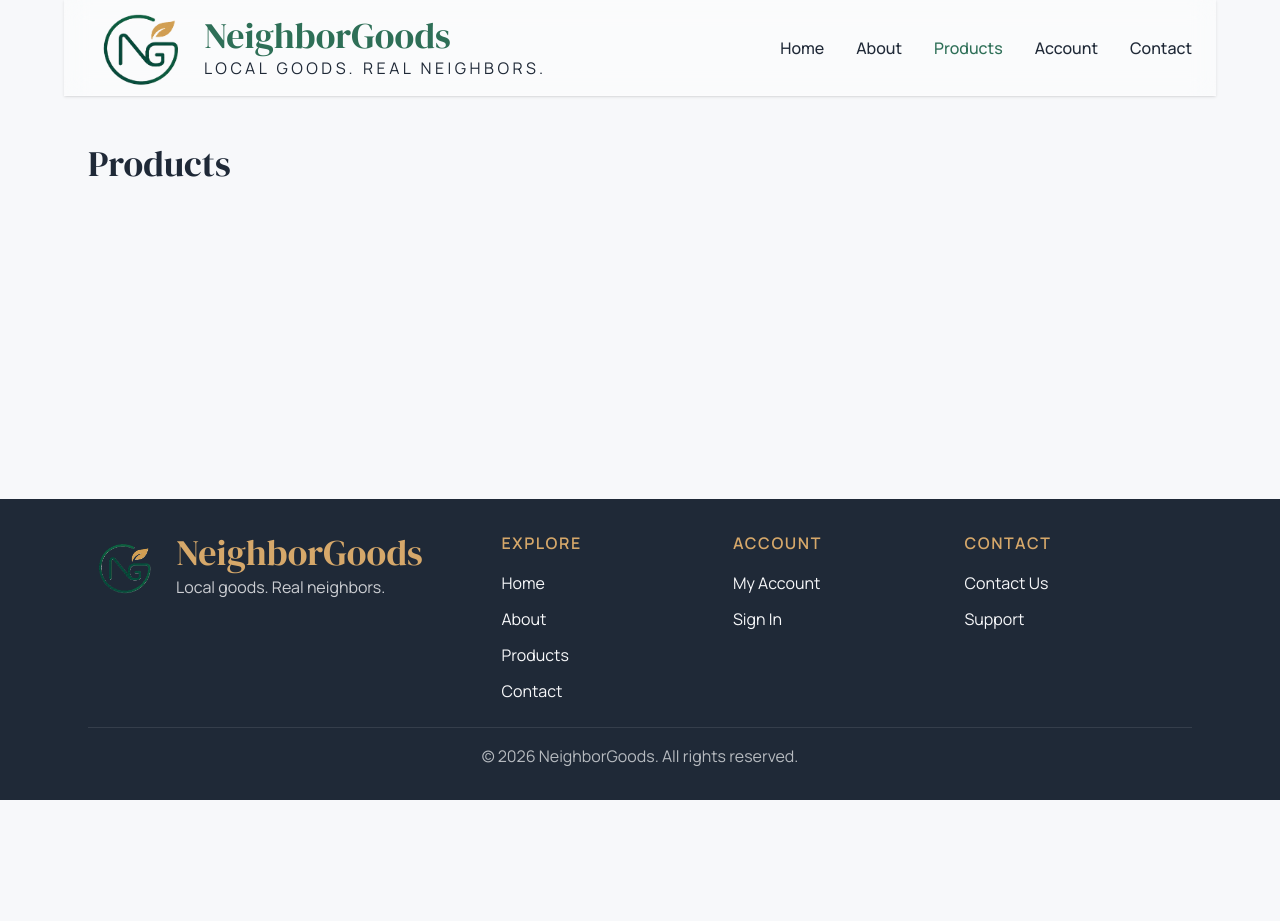
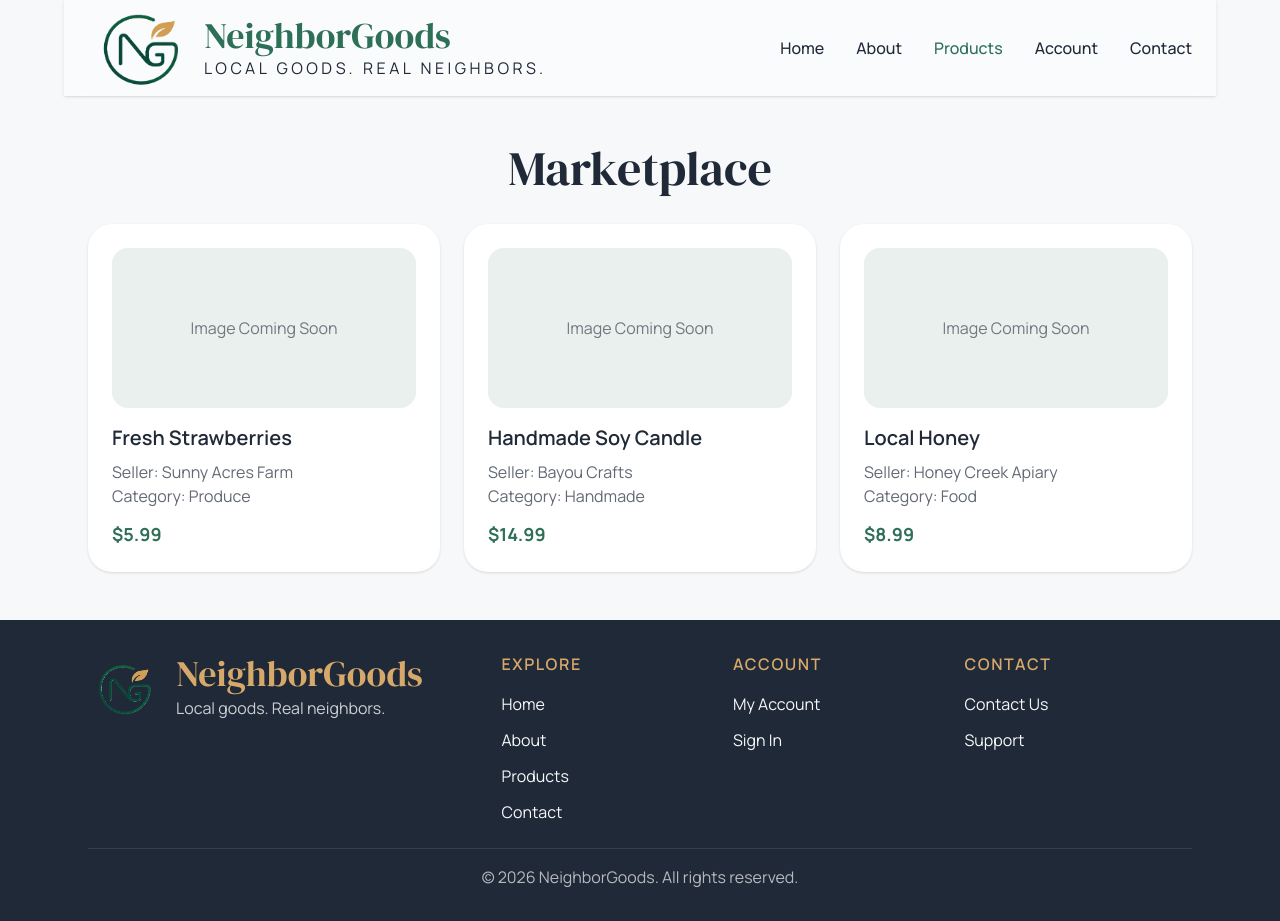
Before and after one commit to Euni-B/pivot-capstone, a React (Vite) app: page /products in a window 1280 px wide. Before the commit the page ends 800 px from the top, so only its background shows below. Built offline with nearby package versions, Linux system fonts and the light colour scheme; data requests are answered from the project's data file.

Commit message:
products DB + component

```diff
--- /dev/null
+++ b/db.json
@@ -0,0 +1,45 @@
+{
+  "products": [
+    {
+      "id": 1,
+      "name": "Fresh Strawberries",
+      "price": 5.99,
+      "seller": "Sunny Acres Farm",
+      "category": "Produce",
+      "image": "placeholder.jpg"
+    },
+    {
+      "id": 2,
+      "name": "Handmade Soy Candle",
+      "price": 14.99,
+      "seller": "Bayou Crafts",
+      "category": "Handmade",
+      "image": "placeholder.jpg"
+    },
+    {
+      "id": 3,
+      "name": "Local Honey",
+      "price": 8.99,
+      "seller": "Honey Creek Apiary",
+      "category": "Food",
+      "image": "placeholder.jpg"
+    }
+  ],
+
+  "reviews": [
+    {
+      "id": 1,
+      "customer": "Sarah M.",
+      "rating": 5,
+      "review": "I found fresh produce and handmade goods from sellers right in my community."
+    },
+    {
+      "id": 2,
+      "customer": "James R.",
+      "rating": 5,
+      "review": "NeighborGoods made it easy to support local businesses."
+    }
+  ],
+
+  "users": []
+}
--- a/package.json
+++ b/package.json
@@ -12,6 +12,7 @@
   "dependencies": {
     "@tailwindcss/vite": "^4.3.0",
     "aos": "^2.3.4",
+    "json-server": "^1.0.0-beta.15",
     "react": "^19.2.6",
     "react-dom": "^19.2.6",
     "react-icons": "^5.6.0",
--- /dev/null
+++ b/src/components/ProductCard.tsx
@@ -0,0 +1,49 @@
+// This describes what one product looks like
+interface Product {
+  id: number;
+  name: string;
+  price: number;
+  seller: string;
+  category: string;
+  image: string;
+}
+
+// This describes what ProductCard needs to receive
+interface ProductCardProps {
+  product: Product;
+}
+
+function ProductCard({ product }: ProductCardProps) {
+  return (
+    <div className="rounded-3xl bg-white p-6 shadow-sm transition hover:-translate-y-1 hover:shadow-md">
+      {/* Product image placeholder */}
+      <div className="flex h-40 items-center justify-center rounded-2xl bg-primary-green/10">
+        <p className="font-body text-base text-primary-dark/60">
+          Image Coming Soon
+        </p>
+      </div>
+
+      {/* Product name */}
+      <h2 className="mt-4 font-body text-xl font-semibold text-primary-dark">
+        {product.name}
+      </h2>
+
+      {/* Seller name */}
+      <p className="mt-2 font-body text-base text-primary-dark/70">
+        Seller: {product.seller}
+      </p>
+
+      {/* Product category */}
+      <p className="font-body text-base text-primary-dark/70">
+        Category: {product.category}
+      </p>
+
+      {/* Product price */}
+      <p className="mt-3 font-body text-lg font-bold text-primary-green">
+        ${product.price}
+      </p>
+    </div>
+  );
+}
+
+export default ProductCard;
--- a/src/screens/Products.tsx
+++ b/src/screens/Products.tsx
@@ -1,9 +1,45 @@
+import { useEffect, useState } from "react";
+import ProductCard from "../components/ProductCard";
+
+// Product shape from our database
+interface Product {
+  id: number;
+  name: string;
+  price: number;
+  seller: string;
+  category: string;
+  image: string;
+}
+
 function Products() {
+  // Store products from the API
+  const [products, setProducts] = useState<Product[]>([]);
+
+  // Run once when page loads
+  useEffect(() => {
+    fetch("http://localhost:3001/products")
+      .then((response) => response.json())
+      .then((data) => {
+        setProducts(data);
+      })
+      .catch((error) => {
+        console.error("Error fetching products:", error);
+      });
+  }, []);
+
   return (
     <main className="mx-auto max-w-6xl px-6 py-12">
-      <h1 className="font-heading text-4xl">
-        Products
+      {/* Page Title */}
+      <h1 className="font-heading text-center text-4xl text-primary-dark md:text-5xl">
+        Marketplace
       </h1>
+
+      {/* Product Grid */}
+      <div className="mt-8 grid gap-6 md:grid-cols-2 lg:grid-cols-3">
+        {products.map((product) => (
+          <ProductCard key={product.id} product={product} />
+        ))}
+      </div>
     </main>
   );
 }
```
Also changed, not shown: 1 other file (tests, documents, lock files or other folders).
